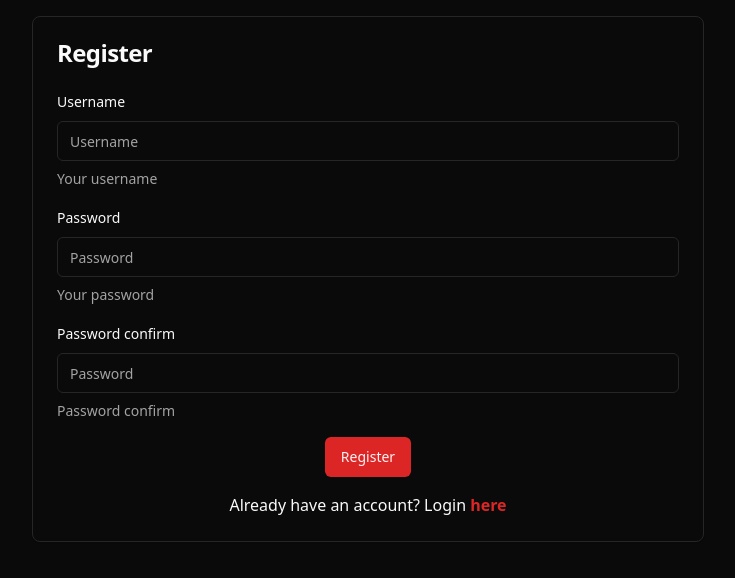
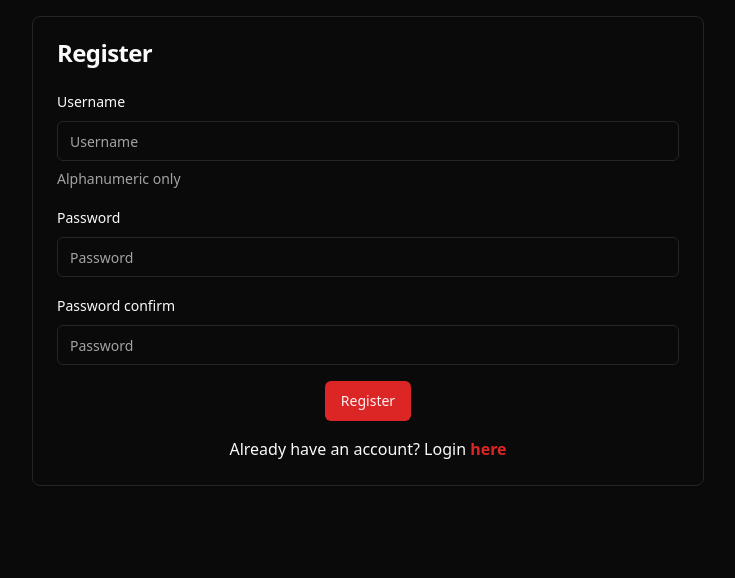
Before and after one commit to jtekt/self-service-db, a React (Vite) app: page /register in a window 1280 px wide. Shown: the top 578 px of the page, without its empty margins (272-1007 px from the left). Built offline with nearby package versions, Linux system fonts and the light colour scheme.

Commit message:
input pattern

```diff
--- a/src/routes/Register.tsx
+++ b/src/routes/Register.tsx
@@ -72,9 +72,13 @@ export default function () {
                 <FormItem>
                   <FormLabel>Username</FormLabel>
                   <FormControl>
-                    <Input placeholder="Username" {...field} />
+                    <Input
+                      placeholder="Username"
+                      {...field}
+                      pattern="^[a-zA-Z0-9_]*$"
+                    />
                   </FormControl>
-                  <FormDescription>Your username</FormDescription>
+                  <FormDescription>Alphanumeric only</FormDescription>
                   <FormMessage />
                 </FormItem>
               )}
@@ -88,7 +92,7 @@ export default function () {
                   <FormControl>
                     <Input placeholder="Password" type="password" {...field} />
                   </FormControl>
-                  <FormDescription>Your password</FormDescription>
+                  {/* <FormDescription>Your password</FormDescription> */}
                   <FormMessage />
                 </FormItem>
               )}
@@ -103,7 +107,7 @@ export default function () {
                   <FormControl>
                     <Input placeholder="Password" type="password" {...field} />
                   </FormControl>
-                  <FormDescription>Password confirm</FormDescription>
+                  {/* <FormDescription>Password confirm</FormDescription> */}
                   <FormMessage />
                 </FormItem>
               )}
```
